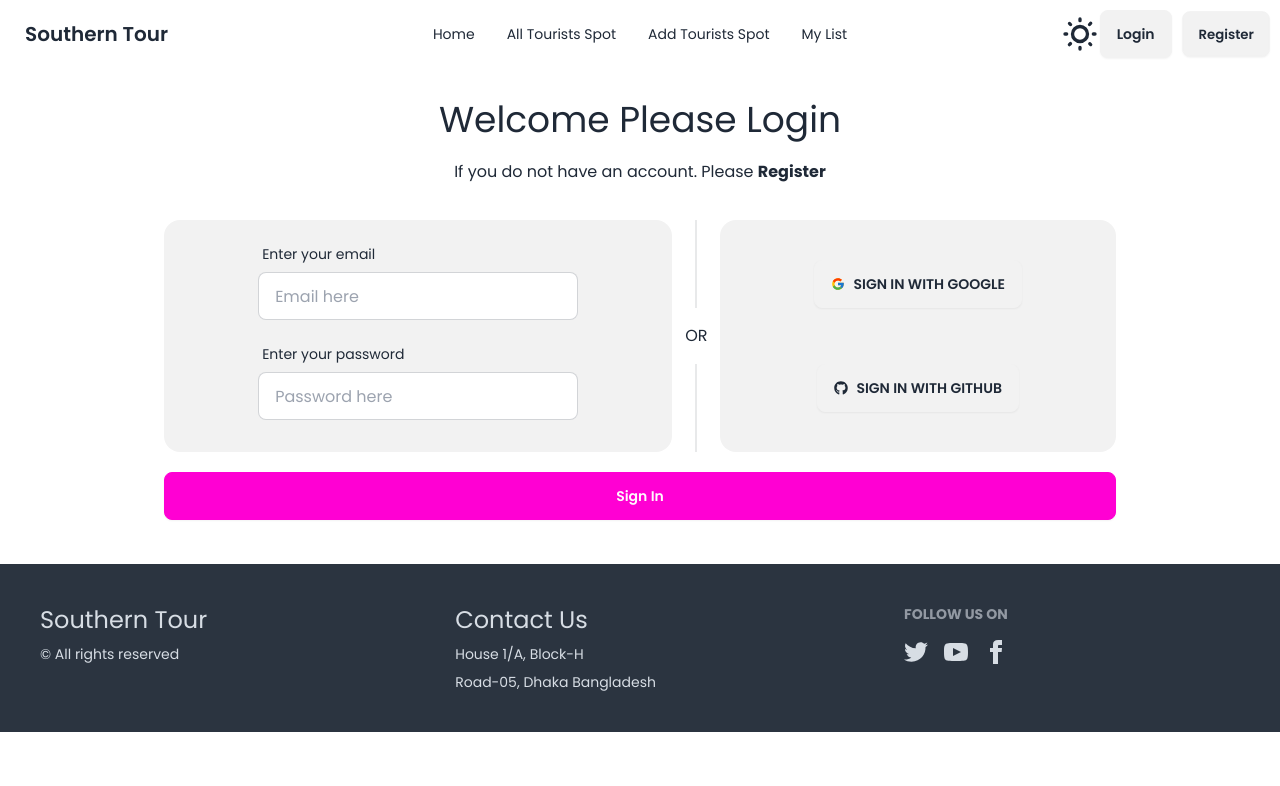
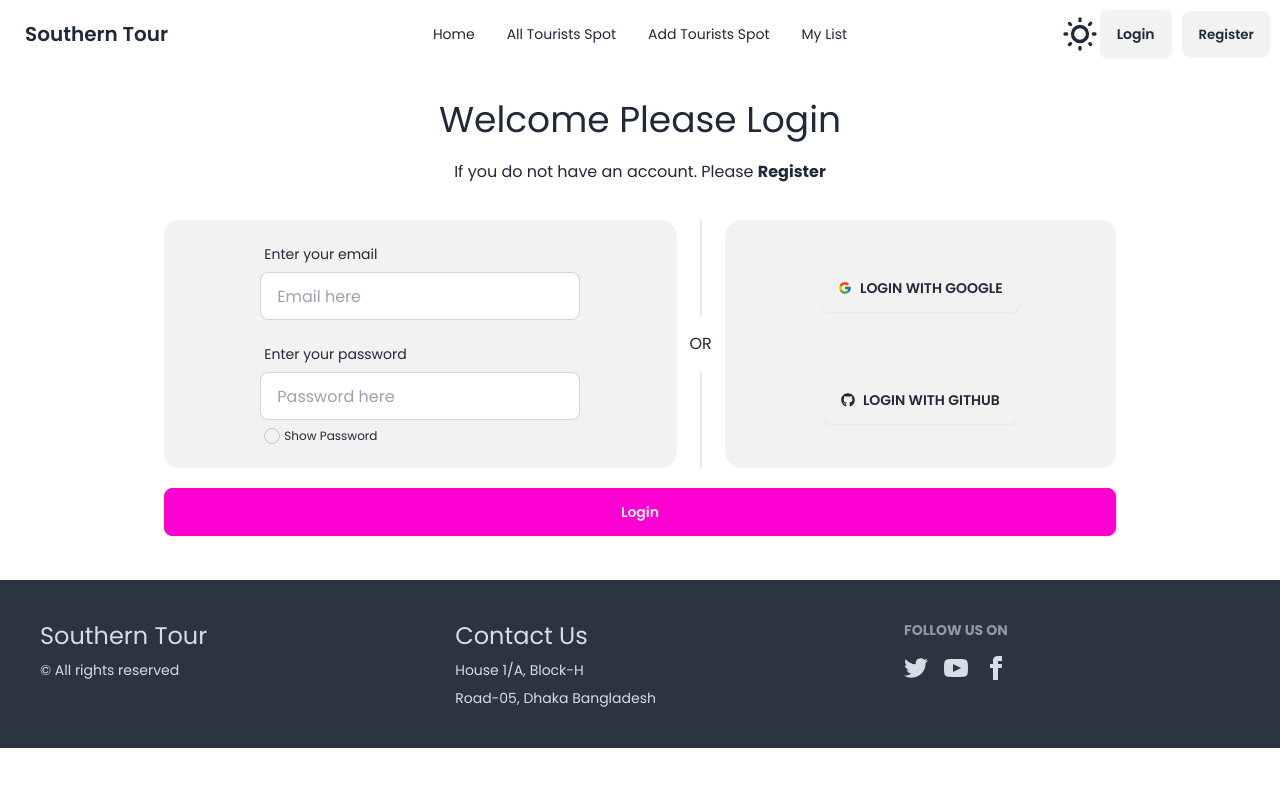
Before and after one commit to impactgalaxy/assignment-10-client-tourism, a React (Vite) app: page /login in a window 1280 px wide. Shown: the top 786 px of the page. Built offline with nearby package versions, Linux system fonts and the light colour scheme; no server answers.

Commit message:
update register page

```diff
--- a/src/C_P_R/components/Countries.jsx
+++ b/src/C_P_R/components/Countries.jsx
@@ -7,7 +7,7 @@ import { Flip } from "react-awesome-reveal";
 export default function Countries() {
     const [data, setData] = useState([]);
     useEffect(() => {
-        fetch("http://localhost:5000/countries")
+        fetch("https://assignment-10-server-wine-eight.vercel.app/countries")
             .then((res) => res.json())
             .then((data) => setData(data))
     }, [])
--- a/src/C_P_R/components/TouristSpot.jsx
+++ b/src/C_P_R/components/TouristSpot.jsx
@@ -9,7 +9,7 @@ export default function TouristSpot() {
     const [data, setData] = useState();
     const [loading, setLoading] = useState(true);
     useEffect(() => {
-        fetch("http://localhost:5000/touristSpots")
+        fetch("https://assignment-10-server-wine-eight.vercel.app/touristSpots")
             .then(res => res.json()).then(data => {
                 setData(data);
                 setLoading(false);
--- a/src/C_P_R/pages/AddTouristsSpot.jsx
+++ b/src/C_P_R/pages/AddTouristsSpot.jsx
@@ -10,7 +10,7 @@ export default function AddTouristsSpot() {
         console.log(data);
         data.owner = user?.email;
 
-        fetch("http://localhost:5000/touristSpots", {
+        fetch("https://assignment-10-server-wine-eight.vercel.app/touristSpots", {
             method: "POST",
             headers: {
                 "Content-Type": "application/json"
--- a/src/C_P_R/pages/LoginPage.jsx
+++ b/src/C_P_R/pages/LoginPage.jsx
@@ -2,10 +2,11 @@ import { FcGoogle } from "react-icons/fc";
 import { FaGithub } from "react-icons/fa";
 import { Link, useLocation, useNavigate } from "react-router-dom";
 import { useForm } from "react-hook-form";
-import { useContext } from "react";
+import { useContext, useState } from "react";
 import { AuthContext } from "../provider/AuthProvider";
 import Swal from "sweetalert2";
 export default function LoginPage() {
+    const [showPass, setShowPass] = useState(false);
     const { register, handleSubmit, formState: { errors } } = useForm();
     const navigation = useNavigate();
     const location = useLocation();
@@ -142,6 +143,7 @@ export default function LoginPage() {
         })
     }
 
+    console.log(showPass);
     return (
         <div>
             <div className="md:w-1/2 m-auto p-4 md:p-8 text-center space-y-5">
@@ -166,8 +168,9 @@ export default function LoginPage() {
                             <div className="label">
                                 <span className="label-text">Enter your password</span>
                             </div>
-                            <input type="password" {...register("password", { required: true })} placeholder="Password here" className="input input-bordered w-full max-w-xs" />
+                            <input type={`${showPass ? "text" : "password"}`} {...register("password", { required: true })} placeholder="Password here" className="input input-bordered w-full max-w-xs" />
                             <div className="label">
+                                <div className="flex items-center gap-1"><input type="checkbox" onChange={(e) => setShowPass(e.target.checked)} className="checkbox checkbox-xs" /><span className="label-text-alt"> Show Password</span> </div>
                                 {errors.password && <span className="label-text-alt text-red-600">You should provide password</span>}
 
                             </div>
@@ -178,15 +181,15 @@ export default function LoginPage() {
                     <div className="grid flex-grow card bg-base-200 rounded-box place-items-center p-4 gap-2">
                         <div>
 
-                            <button className="btn uppercase" type="button" onClick={handleGoogleLogin}><FcGoogle></FcGoogle> Sign in with google</button>
+                            <button className="btn uppercase" type="button" onClick={handleGoogleLogin}><FcGoogle></FcGoogle> Login with google</button>
                         </div>
                         <div>
 
-                            <button className="btn uppercase" type="button" onClick={handleGithubLogin}><FaGithub></FaGithub> Sign in with github</button>
+                            <button className="btn uppercase" type="button" onClick={handleGithubLogin}><FaGithub></FaGithub> Login with github</button>
                         </div>
                     </div>
                 </div>
-                <input type="submit" value="Sign In" className="btn btn-block btn-secondary" />
+                <input type="submit" value="Login" className="btn btn-block btn-secondary" />
             </form>
         </div>
     )
--- a/src/C_P_R/pages/MyList.jsx
+++ b/src/C_P_R/pages/MyList.jsx
@@ -26,7 +26,7 @@ export default function MyList() {
             confirmButtonText: "Yes, delete it!"
         }).then((result) => {
             if (result.isConfirmed) {
-                fetch(`http://localhost:5000/touristSpots/${id}`, {
+                fetch(`https://assignment-10-server-wine-eight.vercel.app/touristSpots/${id}`, {
                     method: "DELETE"
                 }).then(res => res.json()).then(data => {
                     if (data.deletedCount > 0) {
--- a/src/C_P_R/pages/RegisterPage.jsx
+++ b/src/C_P_R/pages/RegisterPage.jsx
@@ -1,4 +1,4 @@
-import { useContext } from "react";
+import { useContext, useState } from "react";
 import { useForm } from "react-hook-form"
 import { Link, Navigate } from "react-router-dom";
 import { AuthContext } from "../provider/AuthProvider";
@@ -6,6 +6,7 @@ import Swal from "sweetalert2";
 
 export default function RegisterPage() {
     const { register, handleSubmit, formState: { errors } } = useForm();
+    const [showPass, setShowPass] = useState(false);
 
     const { registerUser } = useContext(AuthContext);
 
@@ -94,13 +95,14 @@ export default function RegisterPage() {
                             <div className="label">
                                 <span className="label-text">Enter your password</span>
                             </div>
-                            <input type="password" {...register("password", { required: true, pattern: /^(?=.*[a-z])(?=.*[A-Z])/, minLength: 6 })} placeholder="Password here" className="input input-bordered w-full max-w-lg" />
-                            <div className="label">
+                            <input type={`${showPass ? "text" : "password"}`} {...register("password", { required: true, pattern: /^(?=.*[a-z])(?=.*[A-Z])/, minLength: 6 })} placeholder="Password here" className="input input-bordered w-full max-w-lg" />
+                            <div className="label flex-col lg:flex-row items-start">
+                                <div className="flex items-center gap-1"><input type="checkbox" onChange={(e) => setShowPass(e.target.checked)} className="checkbox checkbox-xs" /><span className="label-text-alt"> Show Password</span> </div>
                                 {
                                     errors.password?.type === "required" ? <span className="label-text-alt text-red-600">This field is required</span> :
                                         errors.password?.type === "minLength" ? <span className="label-text-alt text-red-600">Password must be 6 character length</span> :
                                             errors.password?.type === "pattern" ?
-                                                <span className="label-text-alt text-red-600">Password must contain at least one uppercase and one lowercase</span> : ""
+                                                <span className="label-text-alt text-red-600">Please ensure at least one uppercase and one lowercase</span> : ""
                                 }
 
                             </div>
--- a/src/C_P_R/pages/TouristSpot_Details.jsx
+++ b/src/C_P_R/pages/TouristSpot_Details.jsx
@@ -9,7 +9,7 @@ export default function TouristSpot_Details() {
     const { photo, description, country, location, spot, season, visitorPerYear, cost, travelTime } = spotInfo;
     const [loading, setLoading] = useState(true);
     useEffect(() => {
-        fetch(`http://localhost:5000/touristSpots/${id}`)
+        fetch(`https://assignment-10-server-wine-eight.vercel.app/touristSpots/${id}`)
             .then(res => res.json()).then(data => {
                 setSpotInfo(data)
                 setLoading(false)
--- a/src/C_P_R/pages/UpdateSpot.jsx
+++ b/src/C_P_R/pages/UpdateSpot.jsx
@@ -11,7 +11,7 @@ export default function UpdateSpot() {
     const handleUpdate = (data) => {
         console.log(data);
 
-        fetch(`http://localhost:5000/touristSpots/${_id}`, {
+        fetch(`https://assignment-10-server-wine-eight.vercel.app/touristSpots/${_id}`, {
             method: "PATCH",
             headers: {
                 "Content-Type": "application/json"
--- a/src/C_P_R/routes/common_routes/Routes.jsx
+++ b/src/C_P_R/routes/common_routes/Routes.jsx
@@ -38,12 +38,12 @@ export const router = createBrowserRouter([
             {
                 path: "/all-tourists-spot",
                 element: <AllTouristsSpot></AllTouristsSpot>,
-                loader: () => fetch("http://localhost:5000/touristSpots")
+                loader: () => fetch("https://assignment-10-server-wine-eight.vercel.app/touristSpots")
             },
             {
                 path: "/my-list",
                 element: <PrivateRoute><MyList></MyList></PrivateRoute>,
-                loader: () => fetch("http://localhost:5000/touristSpots")
+                loader: () => fetch("https://assignment-10-server-wine-eight.vercel.app/touristSpots")
             },
 
             {
@@ -53,12 +53,12 @@ export const router = createBrowserRouter([
             {
                 path: "/view_all_spots/:country",
                 element: <ViewAllSpots></ViewAllSpots>,
-                loader: ({ params }) => fetch(`http://localhost:5000/touristSpots/${params.country}`)
+                loader: ({ params }) => fetch(`https://assignment-10-server-wine-eight.vercel.app/touristSpots/${params.country}`)
             },
             {
                 path: "/update_spot/:id",
                 element: <UpdateSpot></UpdateSpot>,
-                loader: ({ params }) => fetch(`http://localhost:5000/touristSpots/${params.id}`)
+                loader: ({ params }) => fetch(`https://assignment-10-server-wine-eight.vercel.app/touristSpots/${params.id}`)
             }
         ]
     }
```
